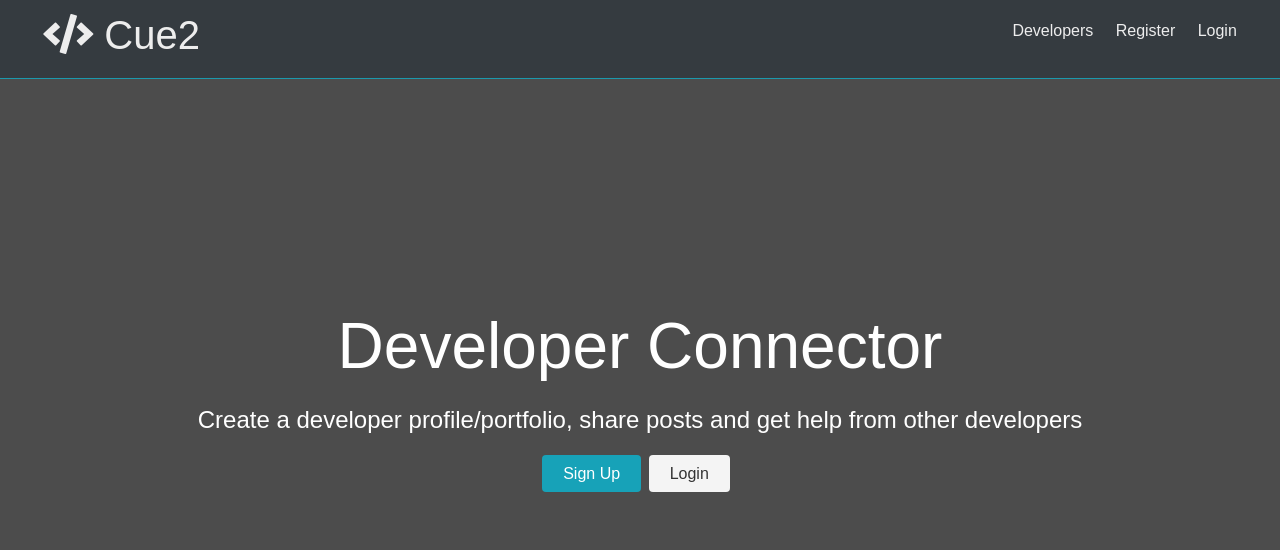
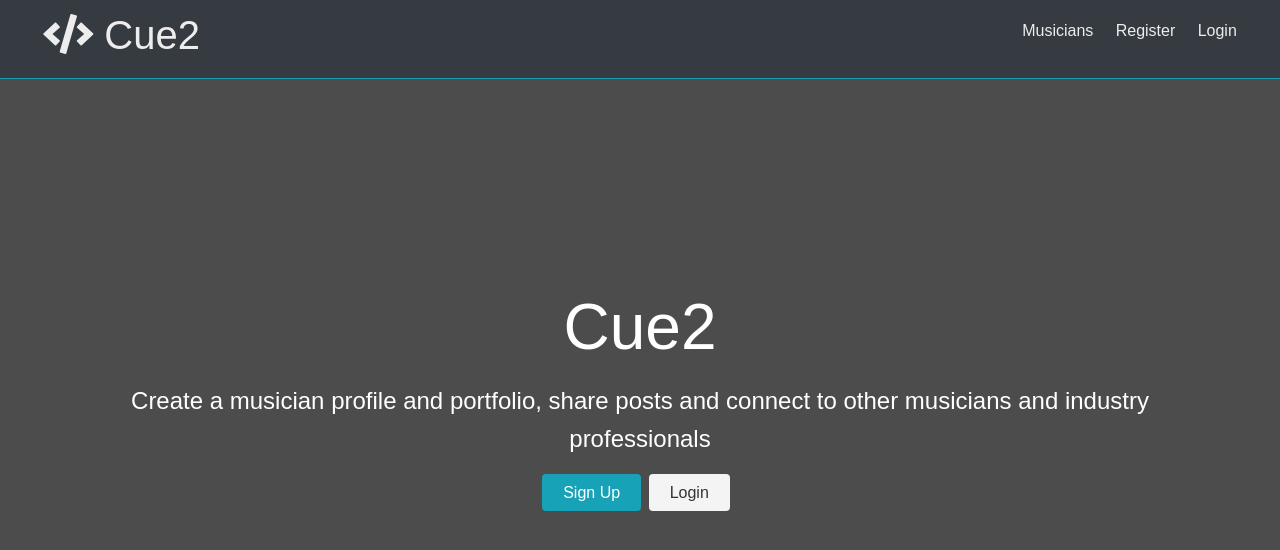
Before and after one commit to rmcgirt55/Cue2, a React (Create React App) app in the folder client/: page / in a window 1280 px wide. Shown: the top 550 px of the page. Built offline with nearby package versions, Linux system fonts and the light colour scheme; no server answers.

Commit message:
fixed dev

```diff
--- a/client/src/components/layout/Landing.js
+++ b/client/src/components/layout/Landing.js
@@ -12,10 +12,10 @@ const Landing = ({ isAuthenticated }) => {
     <section className='landing'>
       <div className='dark-overlay'>
         <div className='landing-inner'>
-          <h1 className='x-large'>Developer Connector</h1>
+          <h1 className='x-large'>Cue2</h1>
           <p className='lead'>
-            Create a developer profile/portfolio, share posts and get help from
-            other developers
+            Create a musician profile and portfolio, share posts and connect to other
+             musicians and industry professionals
           </p>
           <div className='buttons'>
             <Link to='/register' className='btn btn-primary'>
--- a/client/src/components/layout/Navbar.js
+++ b/client/src/components/layout/Navbar.js
@@ -8,7 +8,7 @@ const Navbar = ({ auth: { isAuthenticated, loading }, logout }) => {
   const authLinks = (
     <ul>
       <li>
-        <Link to="/profiles">Developers</Link>
+        <Link to="/profiles">Musicians</Link>
       </li>
       <li>
         <Link to="/posts">Posts</Link>
@@ -31,7 +31,7 @@ const Navbar = ({ auth: { isAuthenticated, loading }, logout }) => {
   const guestLinks = (
     <ul>
       <li>
-        <Link to="/profiles">Developers</Link>
+        <Link to="/profiles">Musicians</Link>
       </li>
       <li>
         <Link to="/register">Register</Link>
--- a/client/src/components/profiles/Profiles.js
+++ b/client/src/components/profiles/Profiles.js
@@ -1,7 +1,52 @@
-import React from "react";
 
-const Profiles = () => {
-  return <div>Profiles</div>;
+import React, { Fragment, useEffect } from 'react';
+import PropTypes from 'prop-types';
+import { connect } from 'react-redux';
+import Spinner from '../layout/Spinner';
+import ProfileItem from './ProfileItem';
+import { getProfiles } from '../../actions/profile';
+
+const Profiles = ({ getProfiles, profile: { profiles, loading } }) => {
+  useEffect(() => {
+    getProfiles();
+  }, [getProfiles]);
+
+  return (
+    <Fragment>
+      {loading ? (
+        <Spinner />
+      ) : (
+        <Fragment>
+          <h1 className='large text-primary'>Users</h1>
+          <p className='lead'>
+            <i className='fab fa-connectdevelop' /> Browse and connect with
+           musicians
+          </p>
+          <div className='profiles'>
+            {profiles.length > 0 ? (
+              profiles.map(profile => (
+                <ProfileItem key={profile._id} profile={profile} />
+              ))
+            ) : (
+              <h4>No profiles found...</h4>
+            )}
+          </div>
+        </Fragment>
+      )}
+    </Fragment>
+  );
 };
 
-export default Profiles;
+Profiles.propTypes = {
+  getProfiles: PropTypes.func.isRequired,
+  profile: PropTypes.object.isRequired
+};
+
+const mapStateToProps = state => ({
+  profile: state.profile
+});
+
+export default connect(
+  mapStateToProps,
+  { getProfiles }
+)(Profiles);
```
Also changed, not shown: client/src/components/profiles/ProfileItem.js (renamed from client/src/components/profiles/ProfileItems.js), 1 other file (tests, documents, lock files or other folders).
